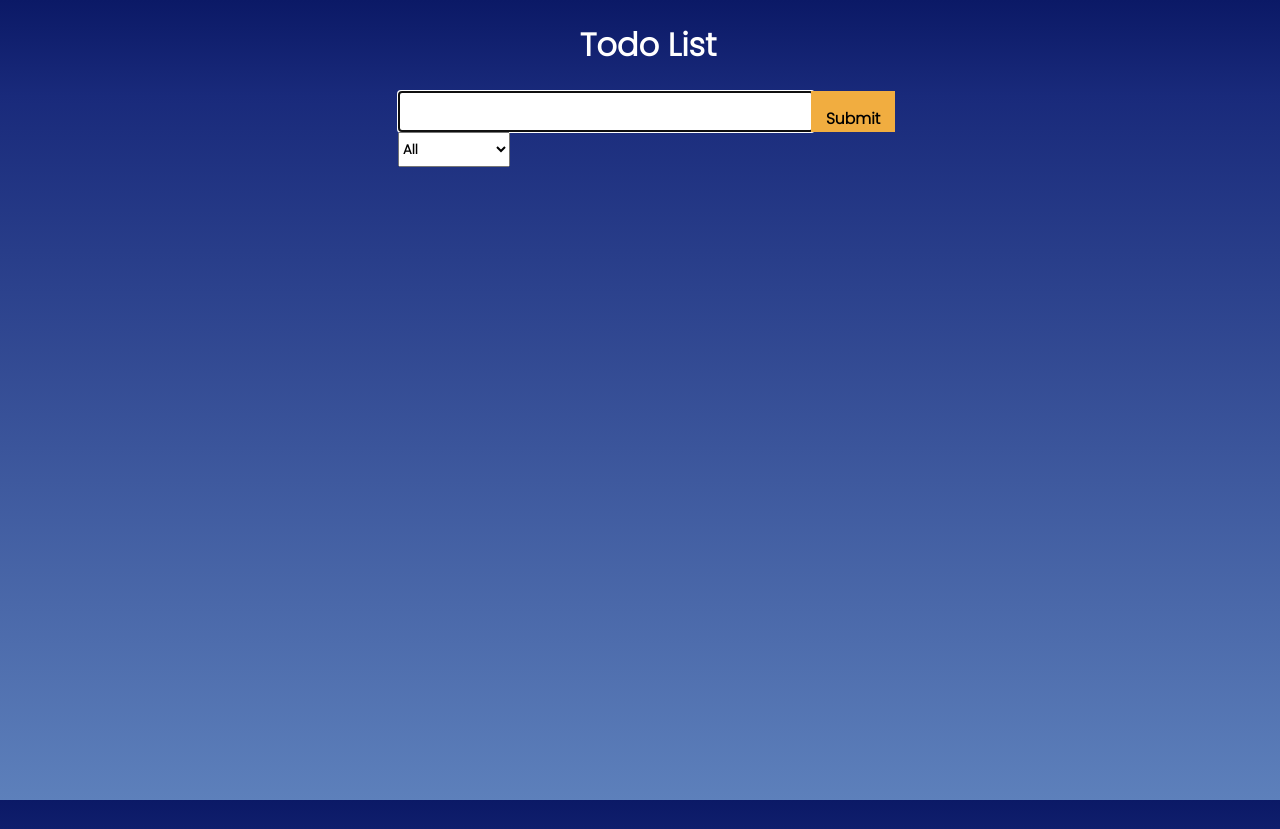
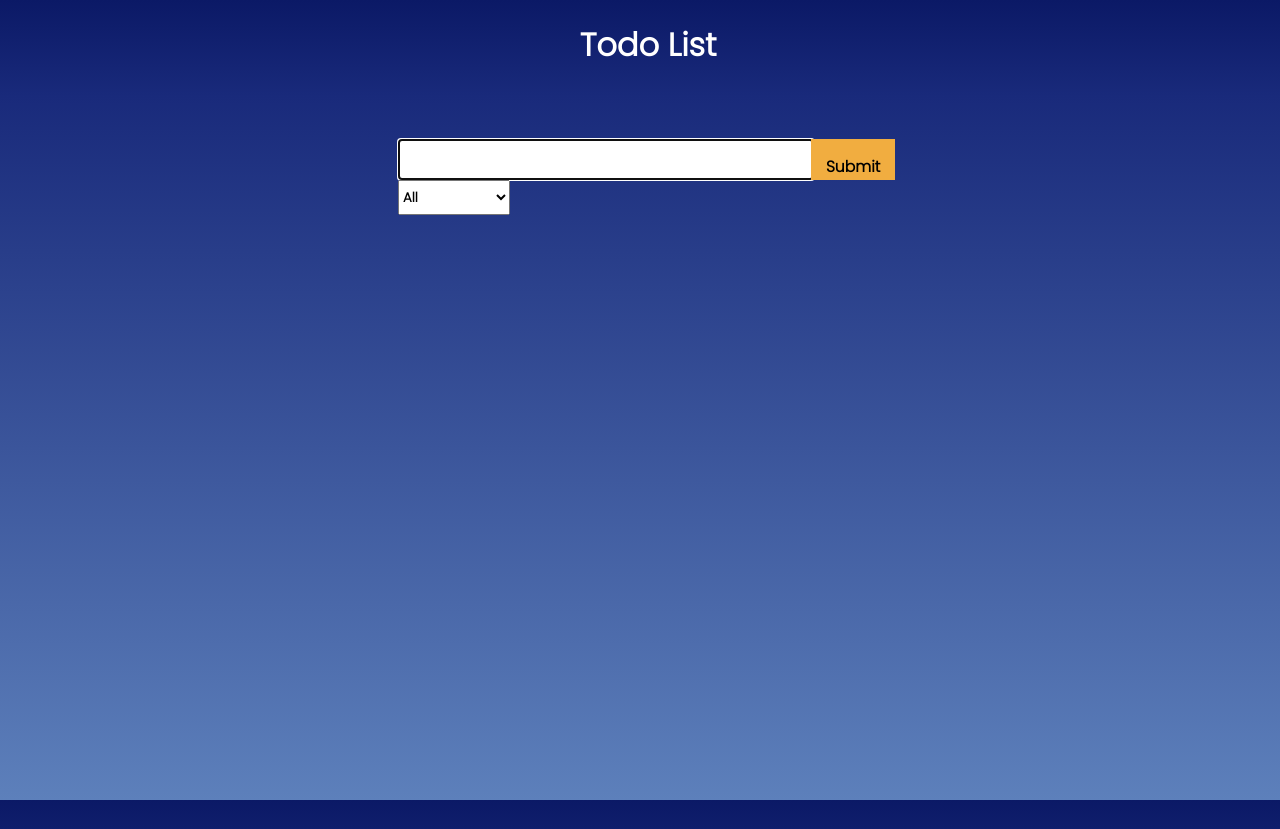
Before and after one commit to ToniGrbic/todo-list-react, a React (Create React App) app: page / in a window 1280 px wide. Built offline with nearby package versions, Linux system fonts and the light colour scheme.

Commit message:
added height on Alert parent div

```diff
--- a/src/App.js
+++ b/src/App.js
@@ -1,4 +1,4 @@
-import React, { useEffect, useRef } from 'react'
+import React,{useEffect, useRef} from 'react'
 import { List, Alert, Form } from './components'
 import { useGlobalContext } from './context'
 import autoAnimate  from '@formkit/auto-animate'
@@ -6,6 +6,7 @@ import autoAnimate  from '@formkit/auto-animate'
 function App() {
   const { todos, select, alert, clearTodos, filterTodos  } = useGlobalContext()
   const todoParentDiv = useRef(null)
+
 
   useEffect(()=>{
     localStorage.setItem('todos', JSON.stringify(todos));
@@ -21,10 +22,13 @@ function App() {
 
   return (
   <div className="container">
+
     <h1>Todo List</h1>
-    {
-    alert.show && <Alert/>
-    }
+    <div style={{height:'3rem'}}>
+      {
+        alert.show && <Alert/>
+      }
+    </div>
     <Form />
     <div className="listDiv"
          ref={todoParentDiv}>
```
